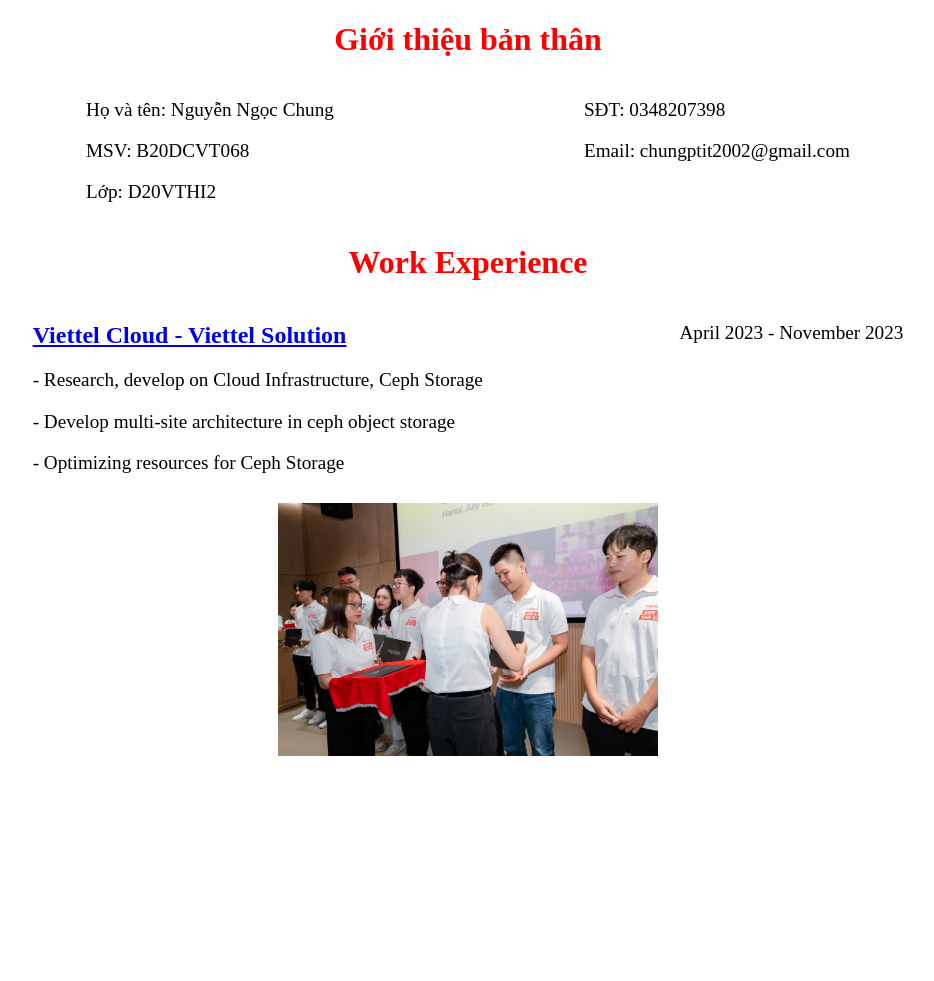
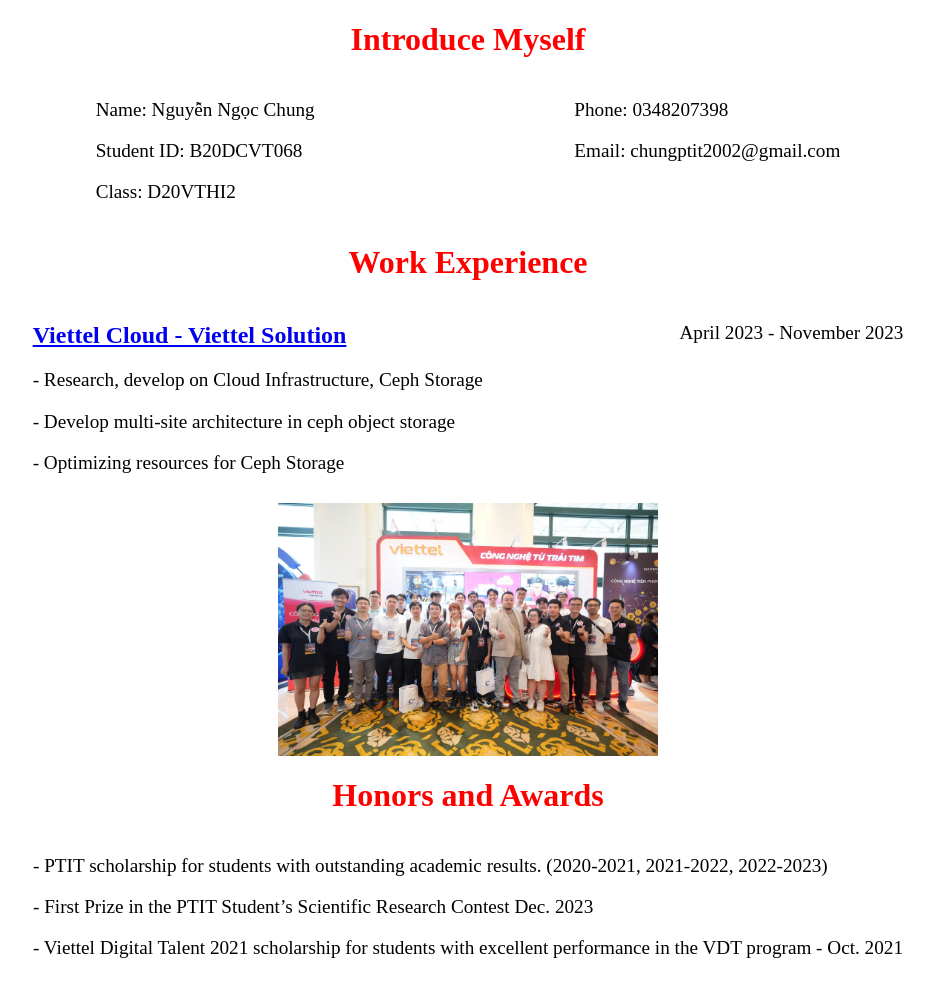
Before and after one commit to chungngocnguyen/profile_html, a plain HTML site: page index.html in a window 1280 px wide. Shown: the top 981 px of the page, without its empty margins (172-1106 px from the left). Before the commit the page ends 800 px from the top, so only its background shows below. Drawn offline with Linux system fonts and the light colour scheme.

Commit message:
feat(add awards): add img

```diff
--- a/index.html
+++ b/index.html
@@ -5,18 +5,19 @@
     <link rel="stylesheet" href="style.css">
 </head>
 <body>
-    <h1>Giới thiệu bản thân</h1>
+    <h1>Introduce Myself</h1>
     <div class="container">
         <div class="info">
-          <p>Họ và tên: Nguyễn Ngọc Chung</p>
-          <p>MSV: B20DCVT068</p>
-          <p>Lớp: D20VTHI2</p>
+          <p>Name: Nguyễn Ngọc Chung</p>
+          <p>Student ID: B20DCVT068</p>
+          <p>Class: D20VTHI2</p>
         </div>
         <div class="contact">
-          <p>SĐT: 0348207398</p>
+          <p>Phone: 0348207398</p>
           <p>Email: chungptit2002@gmail.com</p>
         </div>
       </div>
+
     <h1>Work Experience</h1>
     <div class="container">
         <div class="info">
@@ -29,7 +30,16 @@
             <p> April 2023 - November 2023</p></p>
         </div>
         </div>
+        <img src="./img2.jpg" alt="Work Experience Image">
+
+    <h1>Honors and Awards</h1>
+    <div class="container">
+        <div class="info">
+            <p>- PTIT scholarship for students with outstanding academic results. (2020-2021, 2021-2022, 2022-2023)</p>
+            <p>- First Prize in the PTIT Student’s Scientific Research Contest  Dec. 2023</p>
+            <p>- Viettel Digital Talent 2021 scholarship for students with excellent performance in the VDT program - Oct. 2021</p>
+        </div>
+        </div>
         <img src="./img1.jpg" alt="Work Experience Image">
-
 </body>
 </html>
```
Also changed, not shown: img2.jpg (added).
